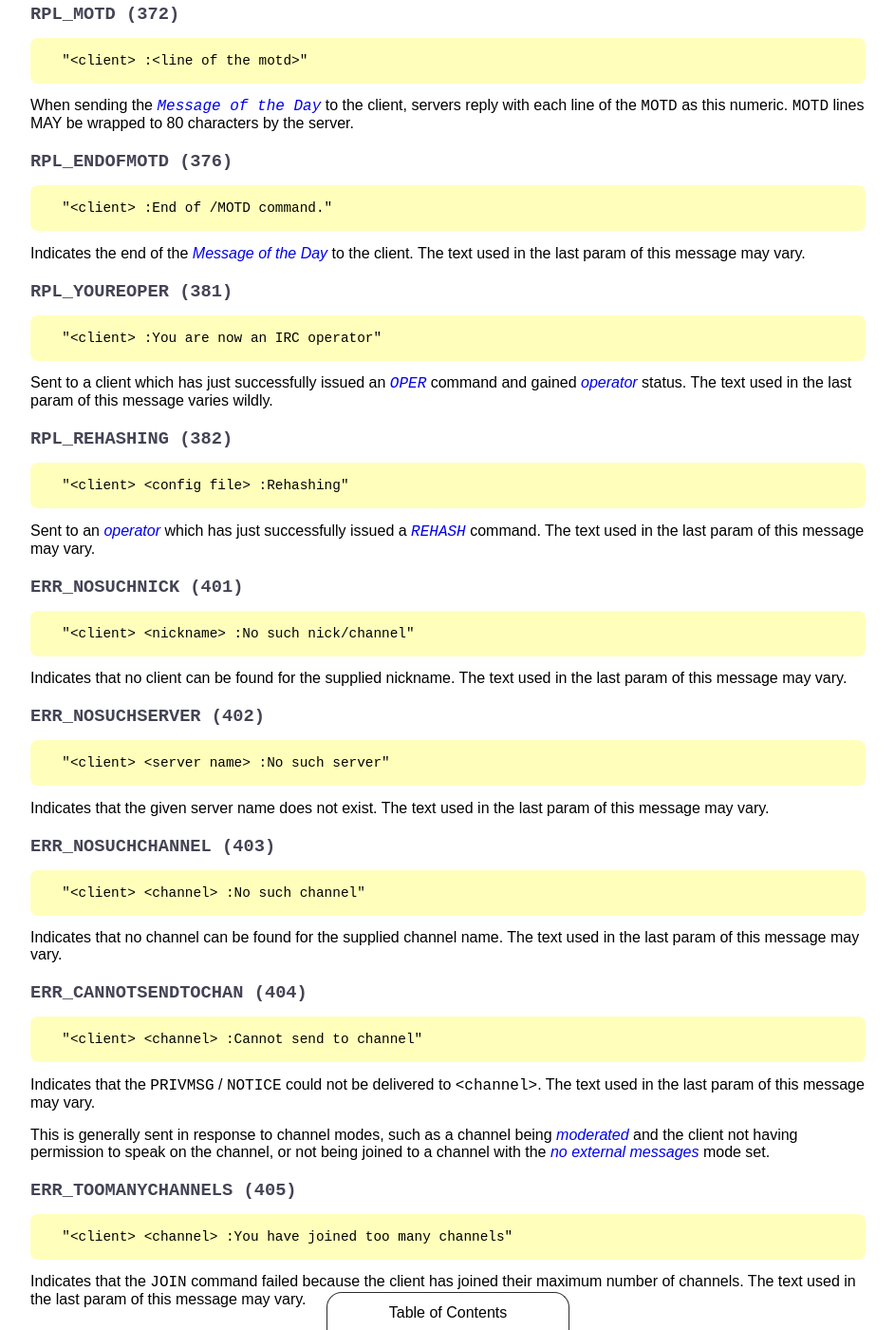
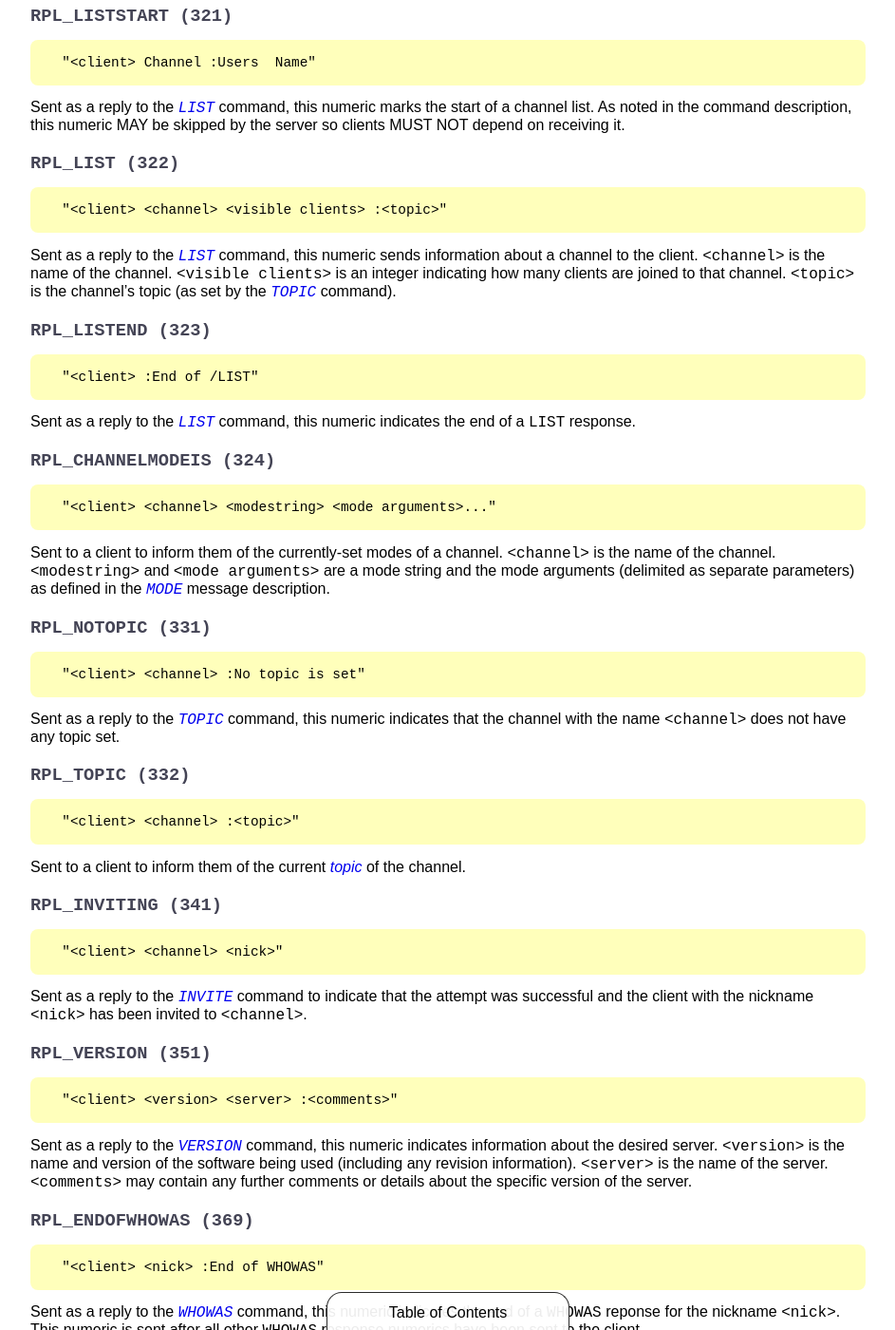
Before and after one commit to ircdocs/modern-irc, a Jekyll site: the page built from index.md, in a window 1280 px wide and 1400 px high, scrolled down 36521 px. Shown: the whole window at 95% size, without its empty margins (168-1111 px from the left). Built offline with Jekyll 4.4.1, drawn with Linux system fonts in a browser that asks for light colours; some of the changed text lies outside the part shown.

Commit message:
numerics: Add some more RFC1459 ones

```diff
--- a/index.md
+++ b/index.md
@@ -1420,6 +1420,12 @@ Sent as a reply to the [`WHOIS`](#whois-message) command, this numeric shows whi
 
 Sent as a reply to the [`WHOIS`](#whois-message) command, this numeric indicates that the client with the nickname `<nick>` is an [operator](#operators). This command MAY also indicate what type or level of operator the client is by changing the text in the last parameter of this numeric. The text used in the last param of this message varies wildly, and SHOULD be displayed as-is by IRC clients to their users.
 
+### `RPL_WHOWASUSER (314)`
+
+      "<client> <nick> <username> <host> * :<realname>"
+
+Sent as a reply to the [`WHOWAS`](#whowas-message) command, this numeric shows details about the last client that used the nickname `<nick>`. The purpose of each argument is the same as with the [`RPL_WHOISUSER`](#rplwhoisuser-311) numeric.
+
 ### `RPL_WHOISIDLE (317)`
 
       "<client> <nick> <secs> [<signon>] :seconds idle, signon time
@@ -1439,6 +1445,60 @@ Sent as a reply to the [`WHOIS`](#whois-message) command, this numeric indicates
 Sent as a reply to the [`WHOIS`](#whois-message) command, this numeric lists the channels that the client with the nickname `<nick>` is joined to and their status in these channels. `<prefix>` is the highest [channel membership prefix](#channel-membership-prefixes) that the client has in that channel, if the client has one. `<channel>` is the name of a channel that the client is joined to. The last parameter of this numeric is a list of `[prefix]<channel>` pairs, delimited by a SPACE character `(' ', 0x20)`.
 
 The channels in this response are affected by the [secret](#secret-channel-mode) channel mode and the [invisible](#invisible-user-mode) user mode, and may be affected by other modes depending on server software and configuration.
+
+### `RPL_LISTSTART (321)`
+
+      "<client> Channel :Users  Name"
+
+Sent as a reply to the [`LIST`](#list-message) command, this numeric marks the start of a channel list. As noted in the command description, this numeric MAY be skipped by the server so clients MUST NOT depend on receiving it.
+
+### `RPL_LIST (322)`
+
+      "<client> <channel> <visible clients> :<topic>"
+
+Sent as a reply to the [`LIST`](#list-message) command, this numeric sends information about a channel to the client. `<channel>` is the name of the channel. `<visible clients>` is an integer indicating how many clients are joined to that channel. `<topic>` is the channel's topic (as set by the [`TOPIC`](#topic-message) command).
+
+### `RPL_LISTEND (323)`
+
+      "<client> :End of /LIST"
+
+Sent as a reply to the [`LIST`](#list-message) command, this numeric indicates the end of a `LIST` response.
+
+### `RPL_CHANNELMODEIS (324)`
+
+      "<client> <channel> <modestring> <mode arguments>..."
+
+Sent to a client to inform them of the currently-set modes of a channel. `<channel>` is the name of the channel. `<modestring>` and `<mode arguments>` are a mode string and the mode arguments (delimited as separate parameters) as defined in the [`MODE`](#mode-message) message description.
+
+### `RPL_NOTOPIC (331)`
+
+      "<client> <channel> :No topic is set"
+
+Sent as a reply to the [`TOPIC`](#topic-message) command, this numeric indicates that the channel with the name `<channel>` does not have any topic set.
+
+### `RPL_TOPIC (332)`
+
+      "<client> <channel> :<topic>"
+
+Sent to a client to inform them of the current [topic](#topic-message) of the channel.
+
+### `RPL_INVITING (341)`
+
+      "<client> <channel> <nick>"
+
+Sent as a reply to the [`INVITE`](#invite-message) command to indicate that the attempt was successful and the client with the nickname `<nick>` has been invited to `<channel>`.
+
+### `RPL_VERSION (351)`
+
+      "<client> <version> <server> :<comments>"
+
+Sent as a reply to the [`VERSION`](#version-message) command, this numeric indicates information about the desired server. `<version>` is the name and version of the software being used (including any revision information). `<server>` is the name of the server. `<comments>` may contain any further comments or details about the specific version of the server.
+
+### `RPL_ENDOFWHOWAS (369)`
+
+      "<client> <nick> :End of WHOWAS"
+
+Sent as a reply to the [`WHOWAS`](#whowas-message) command, this numeric indicates the end of a `WHOWAS` reponse for the nickname `<nick>`. This numeric is sent after all other `WHOWAS` response numerics have been sent to the client.
 
 ### `RPL_MOTDSTART (375)`
 
```
